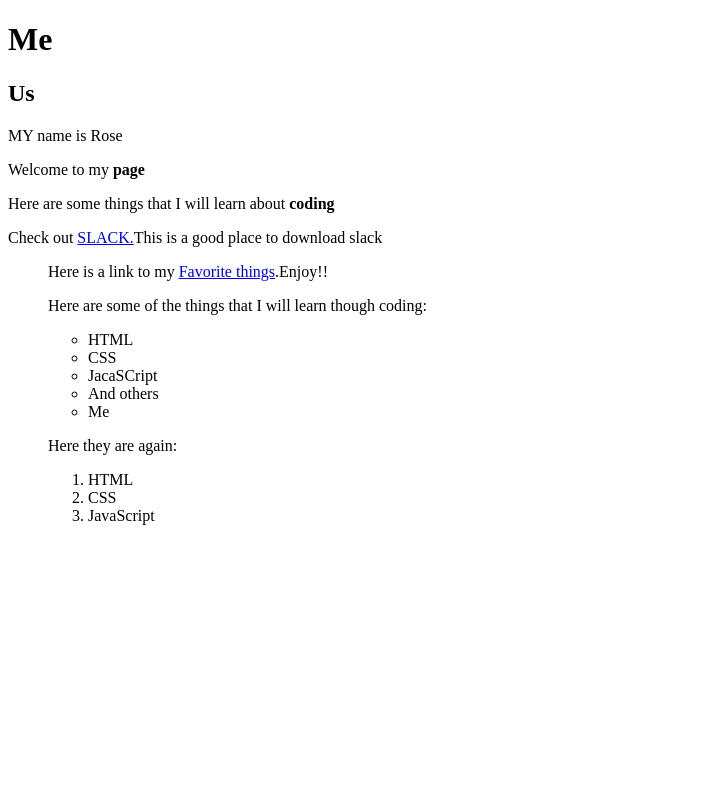
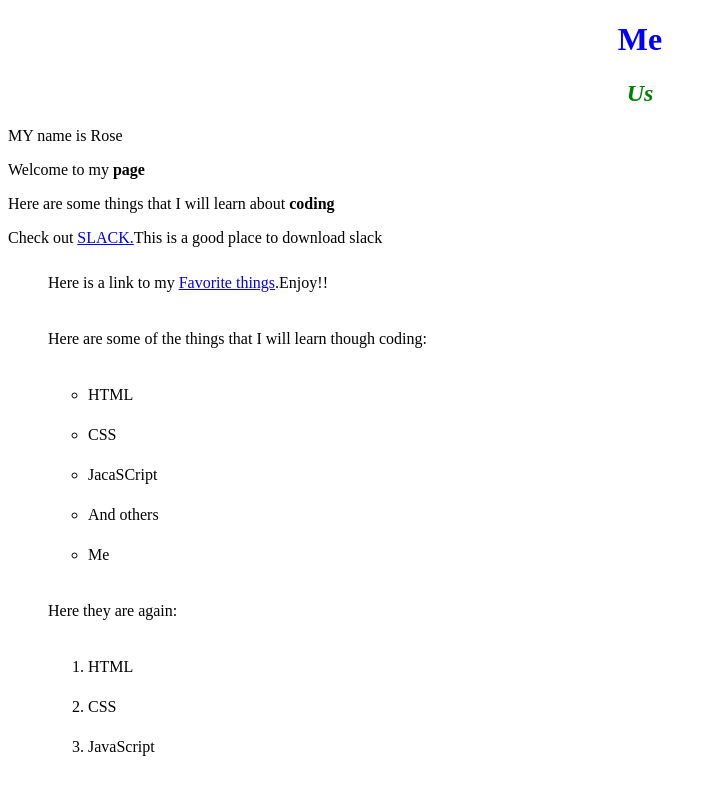
Before and after one commit to KImondorose/myfirstwebpage, a plain HTML site: page index.html in a window 1280 px wide. Shown: the whole page, without its empty margins (0-717 px from the left). Drawn offline with Linux system fonts and the light colour scheme.

Commit message:
change name of my-first-website to index.html

```diff
--- /dev/null
+++ b/css/styles.css
@@ -0,0 +1,15 @@
+h1{ color: blue;
+    text-align: center;
+}
+h2{
+    color: green;
+    font-style: italic;
+    text-align: center;
+}
+
+p{
+    font-family: 'Times New Roman', Times, serif;
+}
+ul{
+    line-height: 40px;
+}
--- a/my-first-webpage.html
+++ b/index.html
@@ -4,6 +4,7 @@
     <meta charset="UTF-8">
     <meta name="viewport" content="width=device-width, initial-scale=1.0">
     <title>MY First Webpage!!</title>
+    <link rel="stylesheet" href="css/styles.css" type="text/css">
 </head>
 <body>
     <h1>Me</h1>
```
Also changed, not shown: my-favorite-things.html (deleted).
